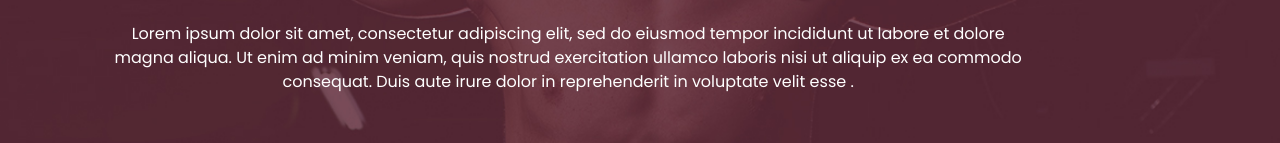
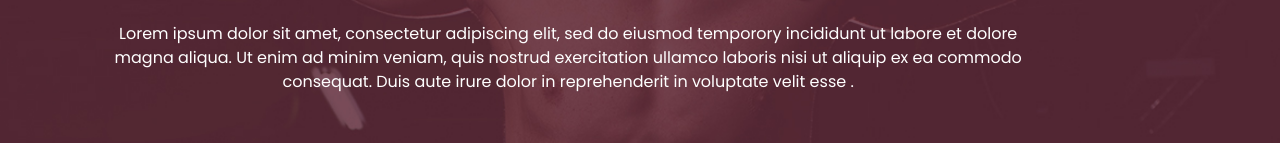
Before and after one commit to devtester1234/repo9, a plain HTML site: page neogym-html/index.html in a window 1280 px wide. Shown: the part 395-538 px from the top of the page. Drawn offline with nearby package versions, Linux system fonts and the light colour scheme.

Commit message:
Update index.html

```diff
--- a/neogym-html/index.html
+++ b/neogym-html/index.html
@@ -90,7 +90,7 @@
                       Neogym
                     </h1>
                     <p>
-                      Lorem ipsum dolor sit amet, consectetur adipiscing elit, sed do eiusmod tempor incididunt ut labore et dolore magna aliqua. Ut enim ad minim veniam, quis nostrud exercitation ullamco laboris nisi ut aliquip ex ea commodo consequat. Duis aute irure dolor in reprehenderit in voluptate velit esse .
+                      Lorem ipsum dolor sit amet, consectetur adipiscing elit, sed do eiusmod temporory incididunt ut labore et dolore magna aliqua. Ut enim ad minim veniam, quis nostrud exercitation ullamco laboris nisi ut aliquip ex ea commodo consequat. Duis aute irure dolor in reprehenderit in voluptate velit esse .
                     </p>
                     <div class="">
                       <a href="">
```
